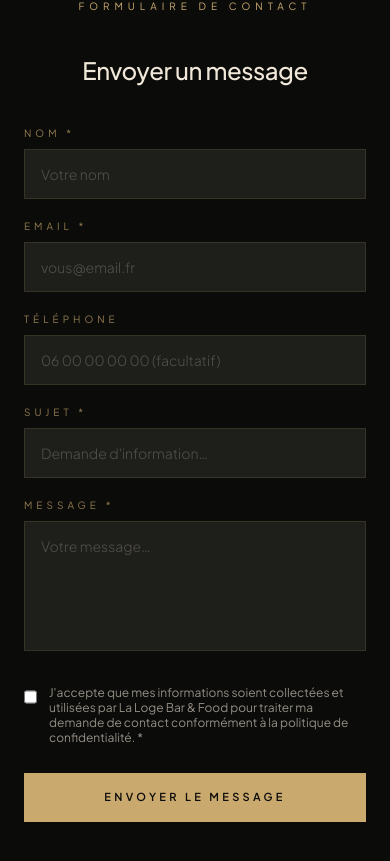
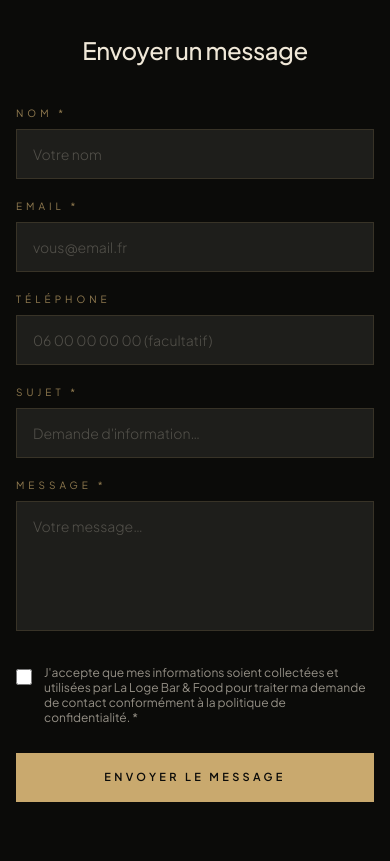
Before and after one commit to ebenyoub/la_loge_restaurant, a Next.js app: page /contact in a window 390 px wide. Shown: the part 1875-2736 px from the top of the page. Built offline with nearby package versions, Linux system fonts and the light colour scheme; no server answers.

Commit message:
fix(mobile): améliorer le responsive et les interactions tactiles

```diff
--- a/src/app/(public)/contact/page.tsx
+++ b/src/app/(public)/contact/page.tsx
@@ -154,7 +154,7 @@ export default function ContactPage() {
   // Day order for display (Lundi to Dimanche: [1, 2, 3, 4, 5, 6, 0])
   const displayDays = [1, 2, 3, 4, 5, 6, 0];
 
-  const inputClass = "w-full bg-[#1e1e1b] border border-[#c9a96e]/15 text-[#f0e8d8] px-4 py-3.5 text-sm font-body font-light placeholder:text-[#f0e8d8]/25 focus:outline-none focus:border-[#c9a96e]/50 transition-colors";
+  const inputClass = "w-full box-border max-w-full bg-[#1e1e1b] border border-[#c9a96e]/15 text-[#f0e8d8] px-4 py-3.5 text-sm font-body font-light placeholder:text-[#f0e8d8]/25 focus:outline-none focus:border-[#c9a96e]/50 transition-colors";
   const labelClass = "block text-[10px] tracking-[0.4em] uppercase font-body text-[#c9a96e]/70 mb-2";
 
   return (
@@ -175,7 +175,7 @@ export default function ContactPage() {
         </div>
       </div>
 
-      <div className="max-w-7xl mx-auto px-6 lg:px-10 py-16 lg:py-24">
+      <div className="max-w-7xl mx-auto px-4 sm:px-6 lg:px-10 py-16 lg:py-24">
         {/* Info Grid */}
         <div className="grid grid-cols-1 lg:grid-cols-2 gap-14 mb-16">
           {/* Practical Info */}
@@ -399,7 +399,7 @@ export default function ContactPage() {
                   checked={formData.consent}
                   onChange={handleChange}
                   required
-                  className="mt-1 h-4 w-4 bg-[#1e1e1b] border border-[#c9a96e]/20 text-[#c9a96e] focus:ring-[#c9a96e]/50 focus:ring-opacity-25"
+                  className="mt-1 h-4 w-4 bg-[#1e1e1b] border border-[#c9a96e]/20 text-[#c9a96e] focus:ring-[#c9a96e]/50 focus:ring-opacity-25 shrink-0"
                 />
                 <label htmlFor="consent" className="text-xs text-[#f0e8d8]/60 leading-tight select-none">
                   J&apos;accepte que mes informations soient collectées et utilisées par {restaurantName} pour traiter ma demande de contact conformément à la politique de confidentialité. *
--- a/src/app/(public)/reservation/page.tsx
+++ b/src/app/(public)/reservation/page.tsx
@@ -208,7 +208,7 @@ export default function ReservationPage() {
   const phoneText = settings?.phone || "04 78 00 00 00";
   const emailText = settings?.email || "contact@laloge-lyon.fr";
 
-  const inputClass = "w-full bg-[#1e1e1b] border border-[#c9a96e]/15 text-[#f0e8d8] px-4 py-3.5 text-sm font-body font-light placeholder:text-[#f0e8d8]/25 focus:outline-none focus:border-[#c9a96e]/50 transition-colors duration-200";
+  const inputClass = "w-full box-border max-w-full bg-[#1e1e1b] border border-[#c9a96e]/15 text-[#f0e8d8] px-4 py-3.5 text-sm font-body font-light placeholder:text-[#f0e8d8]/25 focus:outline-none focus:border-[#c9a96e]/50 transition-colors duration-200";
   const labelClass = "block text-[10px] tracking-[0.4em] uppercase font-body text-[#c9a96e]/70 mb-2";
 
   return (
@@ -229,7 +229,7 @@ export default function ReservationPage() {
         </div>
       </div>
 
-      <div className="max-w-2xl mx-auto px-6 py-16">
+      <div className="max-w-2xl mx-auto px-4 sm:px-6 py-16">
         {/* Pending Notice Banner */}
         <div className="flex gap-3 bg-[#c9a96e]/8 border border-[#c9a96e]/25 p-5 mb-10">
           <svg className="w-5 h-5 text-[#c9a96e] shrink-0 mt-0.5" fill="none" stroke="currentColor" viewBox="0 0 24 24">
@@ -263,11 +263,13 @@ export default function ReservationPage() {
           </div>
         )}
 
+
+
         {!successMessage && (
           <form onSubmit={handleSubmit} className="space-y-6" noValidate>
             <fieldset disabled={isLoading} className="space-y-6 min-w-0 w-full">
               {/* Coordonnées */}
-              <div className="border border-[#c9a96e]/10 p-6 bg-[#141412]/30 space-y-5">
+              <div className="border border-[#c9a96e]/10 p-4 sm:p-6 bg-[#141412]/30 space-y-5">
                 <p className="text-[10px] tracking-[0.3em] uppercase text-[#c9a96e]/80 font-body border-b border-[#c9a96e]/10 pb-2">
                   Vos coordonnées
                 </p>
@@ -334,7 +336,7 @@ export default function ReservationPage() {
               </div>
 
               {/* Détails Demande */}
-              <div className="border border-[#c9a96e]/10 p-6 bg-[#141412]/30 space-y-5">
+              <div className="border border-[#c9a96e]/10 p-4 sm:p-6 bg-[#141412]/30 space-y-5">
                 <p className="text-[10px] tracking-[0.3em] uppercase text-[#c9a96e]/80 font-body border-b border-[#c9a96e]/10 pb-2">
                   Détails de la réservation
                 </p>
@@ -439,7 +441,7 @@ export default function ReservationPage() {
                     checked={formData.consent}
                     onChange={handleChange}
                     required
-                    className="mt-1 h-4 w-4 bg-[#1e1e1b] border border-[#c9a96e]/20 text-[#c9a96e] focus:ring-[#c9a96e]/50 focus:ring-opacity-25"
+                    className="mt-1 h-4 w-4 bg-[#1e1e1b] border border-[#c9a96e]/20 text-[#c9a96e] focus:ring-[#c9a96e]/50 focus:ring-opacity-25 shrink-0"
                   />
                   <label htmlFor="consent" className="text-xs text-[#f0e8d8]/60 leading-tight select-none">
                     J&apos;accepte que mes coordonnées soient utilisées par {restaurantName} pour traiter ma demande de réservation. *
--- a/src/components/header.tsx
+++ b/src/components/header.tsx
@@ -86,11 +86,11 @@ export function Header() {
           aria-expanded={mobileOpen}
         >
           {mobileOpen ? (
-            <svg className="w-6 h-6" fill="none" stroke="currentColor" viewBox="0 0 24 24">
+            <svg className="w-6 h-6 pointer-events-none" fill="none" stroke="currentColor" viewBox="0 0 24 24">
               <path strokeLinecap="round" strokeLinejoin="round" strokeWidth={2} d="M6 18L18 6M6 6l12 12" />
             </svg>
           ) : (
-            <svg className="w-6 h-6" fill="none" stroke="currentColor" viewBox="0 0 24 24">
+            <svg className="w-6 h-6 pointer-events-none" fill="none" stroke="currentColor" viewBox="0 0 24 24">
               <path strokeLinecap="round" strokeLinejoin="round" strokeWidth={2} d="M4 6h16M4 12h16M4 18h16" />
             </svg>
           )}
@@ -100,7 +100,7 @@ export function Header() {
       {/* Mobile drawer */}
       <div
         className={`md:hidden overflow-hidden transition-all duration-300 ${
-          mobileOpen ? "max-h-[300px] opacity-100 border-b border-[#c9a96e]/12" : "max-h-0 opacity-0 pointer-events-none"
+          mobileOpen ? "max-h-[300px] opacity-100 border-b border-[#c9a96e]/12" : "max-h-0 opacity-0 pointer-events-none invisible"
         } bg-[#0b0b09] border-t border-[#c9a96e]/12`}
       >
         <div className="px-6 py-7 flex flex-col gap-6">
```
Also changed, not shown: 2 other files (tests, documents, lock files or other folders).
